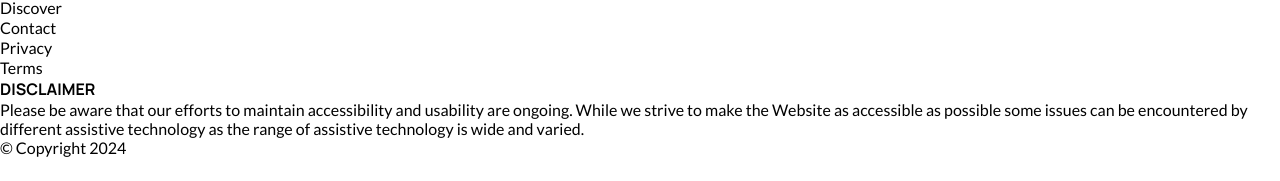
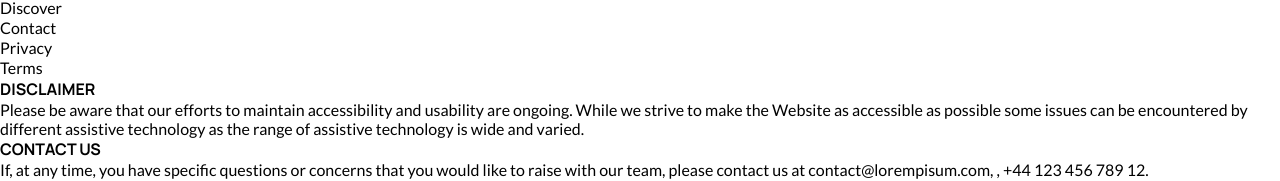
Before and after one commit to dylewskii/shopping-cart, a React (Vite) app: page / in a window 1280 px wide. Shown: the part 1212-1393 px from the top of the page. Before the commit the page ends 1369 px from the top, so only its background shows below. Built offline with nearby package versions, Linux system fonts and the light colour scheme.

Commit message:
add wrappers to footer content

```diff
--- a/src/components/footer/Footer.jsx
+++ b/src/components/footer/Footer.jsx
@@ -7,6 +7,7 @@ function Footer() {
 
   return (
     <footer>
+      <div className={styles.footerTop}>
         <SignUp />
         <div className={styles.appBox}>
           <h5>Continue Shopping With Our Brand New App</h5>
@@ -33,18 +34,29 @@ function Footer() {
             </li>
           </ul>
         </div>
+      </div>
+      <div className={styles.footerBottom}>
         <div className={styles.disclaimerBox}>
           <h6>DISCLAIMER</h6>
           <p>
             Please be aware that our efforts to maintain accessibility and
             usability are ongoing. While we strive to make the Website as
             accessible as possible some issues can be encountered by different
-          assistive technology as the range of assistive technology is wide and
-          varied.
+            assistive technology as the range of assistive technology is wide
+            and varied.
+          </p>
+        </div>
+        <div className={styles.contactBox}>
+          <h6>CONTACT US</h6>
+          <p>
+            If, at any time, you have specific questions or concerns that you
+            would like to raise with our team, please contact us at
+            contact@lorempisum.com, , +44 123 456 789 12.
           </p>
         </div>
         <div className={styles.copyrightBox}>
           <p>&copy; Copyright {currYear}</p>
+        </div>
       </div>
     </footer>
   );
```
Lines whose indentation alone changed are shown as unchanged.
